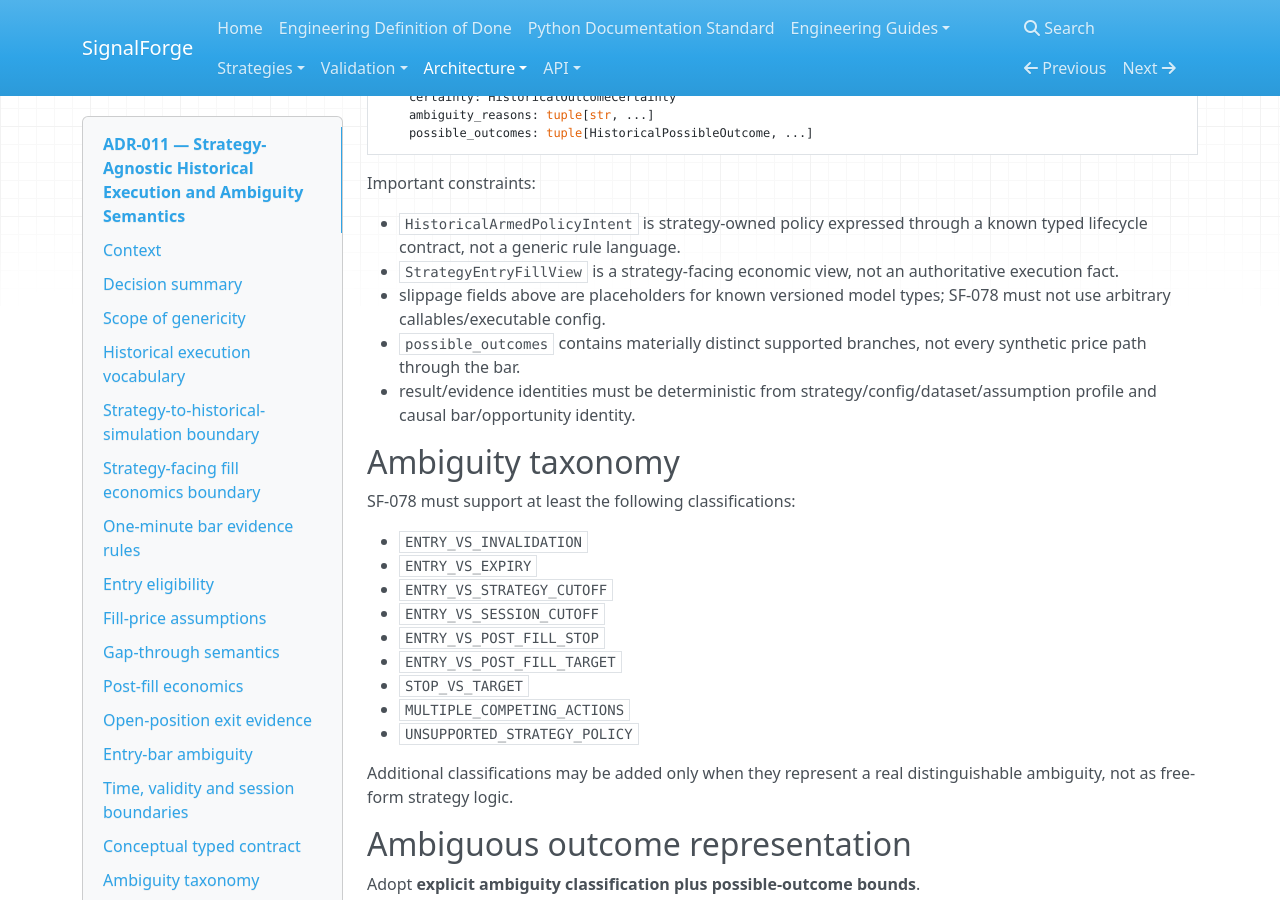
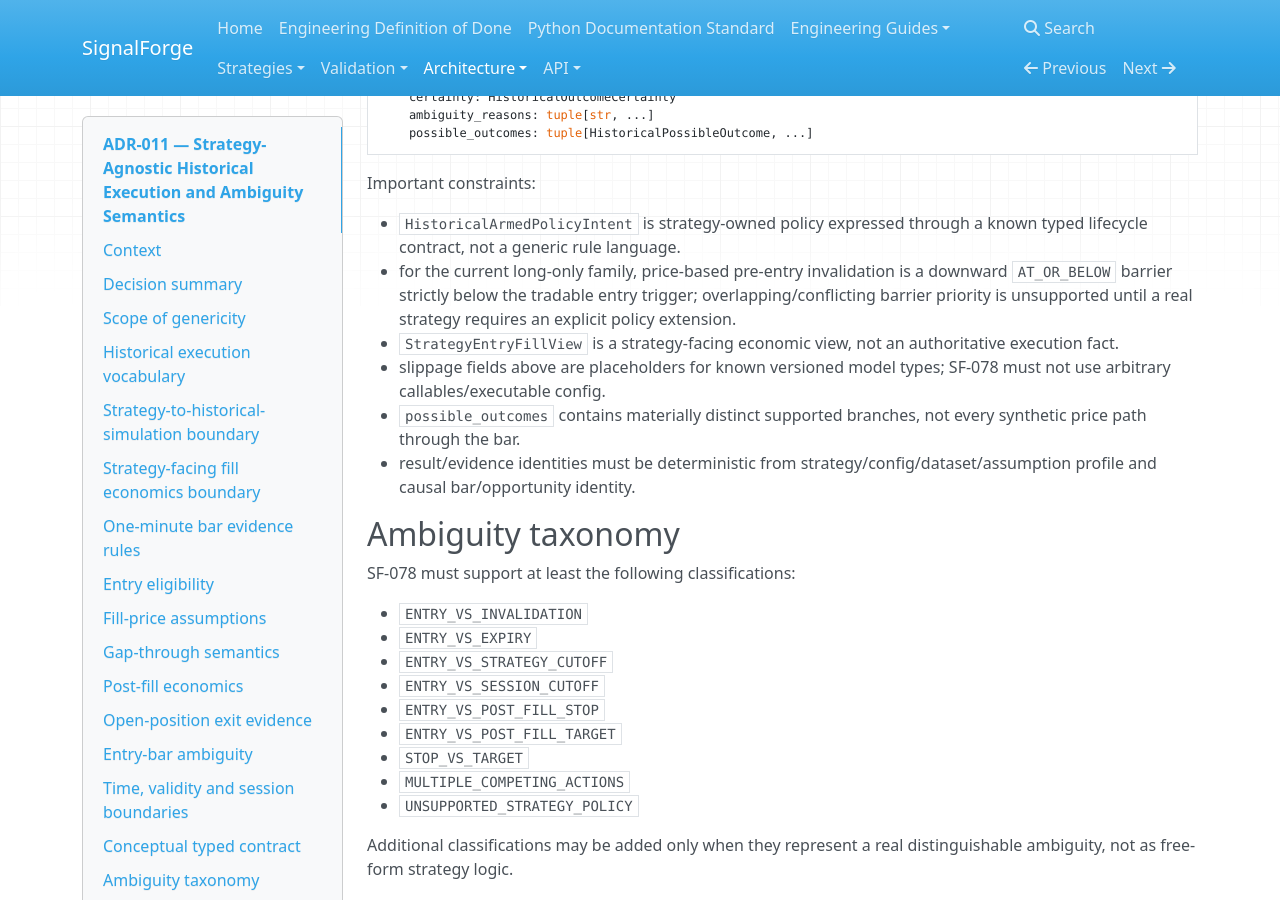
Before and after one commit to harishkamathuk/signalforge, an MkDocs documentation site: the page built from docs/architecture/decisions/ADR-011-historical-execution-and-ambiguity-semantics.md, in a window 1280 px wide and 900 px high, scrolled down 9309 px. Built offline with MkDocs 1.6.1, drawn with Linux system fonts in a browser that asks for light colours; nearby versions of some CDN libraries.

Commit message:
docs: constrain long pre-entry barrier ordering

```diff
--- a/docs/architecture/decisions/ADR-011-historical-execution-and-ambiguity-semantics.md
+++ b/docs/architecture/decisions/ADR-011-historical-execution-and-ambiguity-semantics.md
@@ -457,6 +457,9 @@ Important constraints:
 
 - `HistoricalArmedPolicyIntent` is strategy-owned policy expressed through a known typed lifecycle
   contract, not a generic rule language.
+- for the current long-only family, price-based pre-entry invalidation is a downward
+  `AT_OR_BELOW` barrier strictly below the tradable entry trigger; overlapping/conflicting barrier
+  priority is unsupported until a real strategy requires an explicit policy extension.
 - `StrategyEntryFillView` is a strategy-facing economic view, not an authoritative execution fact.
 - slippage fields above are placeholders for known versioned model types; SF-078 must not use
   arbitrary callables/executable config.
```
